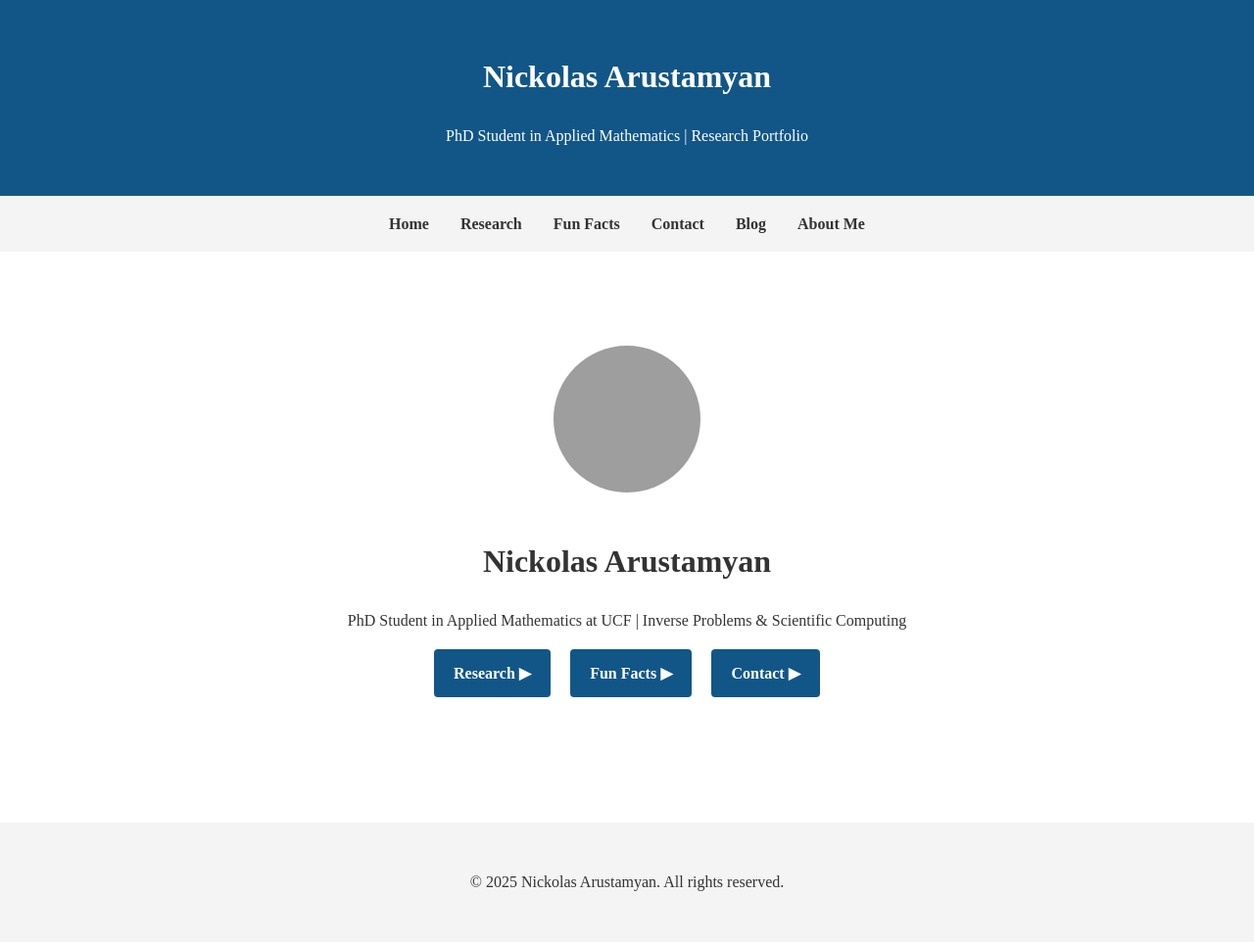
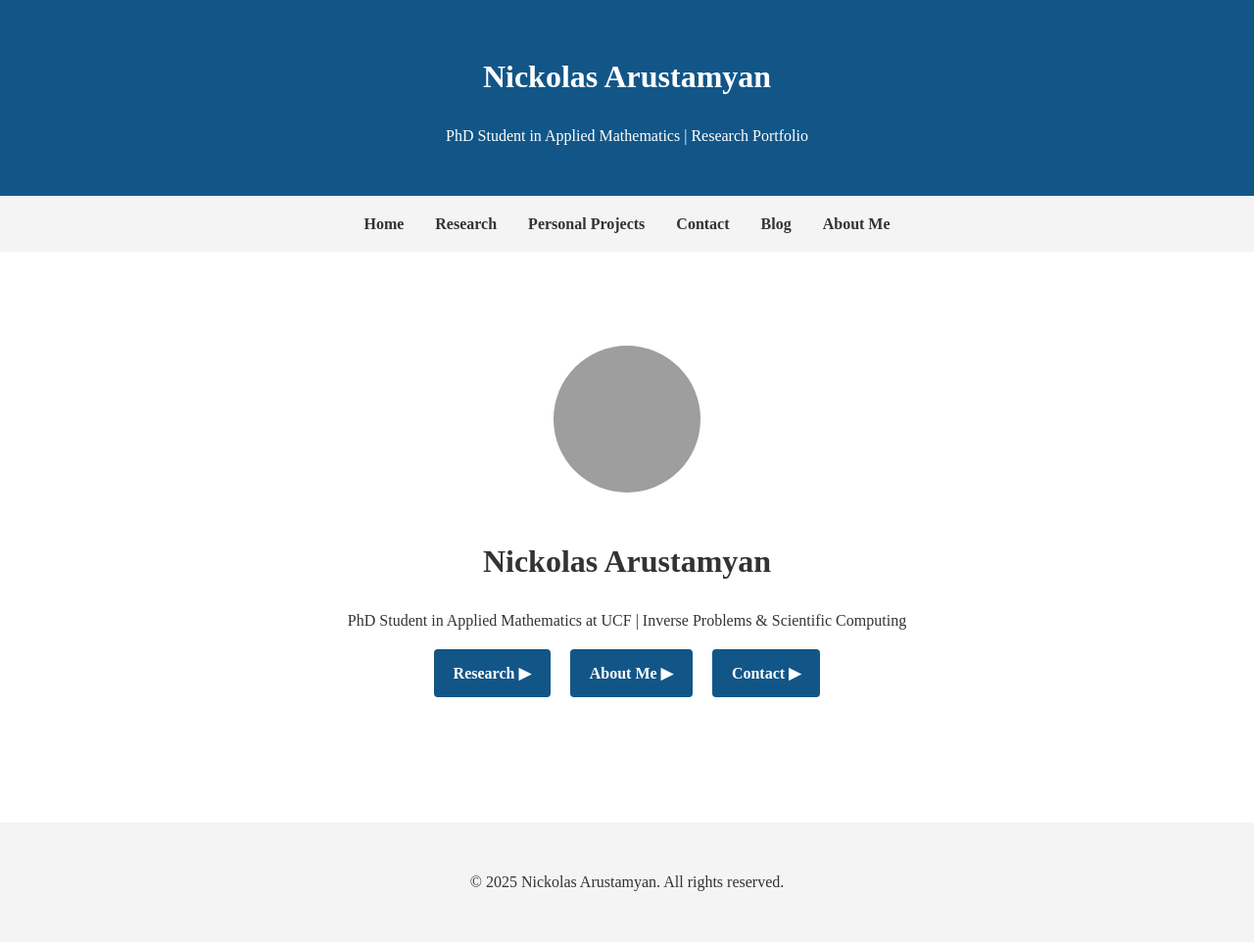
Before and after one commit to NickArust/NickArust.github.io, a Jekyll site: the page built from index.md, in a window 1280 px wide. Shown: the whole page at 98% size. Built offline with Jekyll 4.4.1, drawn with Linux system fonts in a browser that asks for light colours; grey boxes are pictures that could not be loaded.

Commit message:
projects

```diff
--- a/_includes/nav.html
+++ b/_includes/nav.html
@@ -2,7 +2,7 @@
   <ul>
     <li><a href="{{ '/' | relative_url }}">Home</a></li>
     <li><a href="{{ '/research/' | relative_url }}">Research</a></li>
-    <li><a href="{{ '/fun-facts/' | relative_url }}">Fun Facts</a></li>
+    <li><a href="{{ '/projects/' | relative_url }}">Personal Projects</a></li>
     <li><a href="{{ '/contact/' | relative_url }}">Contact</a></li>
    <li><a href="{{ '/blog/' | relative_url }}">Blog</a></li>
    <li><a href ="{{ '/about-me/' | relative_url}}">About Me</a></li>
--- a/index.md
+++ b/index.md
@@ -10,7 +10,9 @@ description: "Welcome to my personal research portfolio."
   <p>PhD Student in Applied Mathematics at UCF | Inverse Problems & Scientific Computing</p>
   <div class="call-to-actions">
     <a href="{{ '/research/' | relative_url }}" class="btn">Research ▶</a>
-    <a href="{{ '/fun-facts/' | relative_url }}" class="btn">Fun Facts ▶</a>
+    <a href="{{ '/about-me/' | relative_url }}" class="btn">About Me ▶</a>
     <a href="{{ '/contact/' | relative_url }}" class="btn">Contact ▶</a>
   </div>
+
+
 </div>
```
Also changed, not shown: about-me.md (+1 -1 lines).
